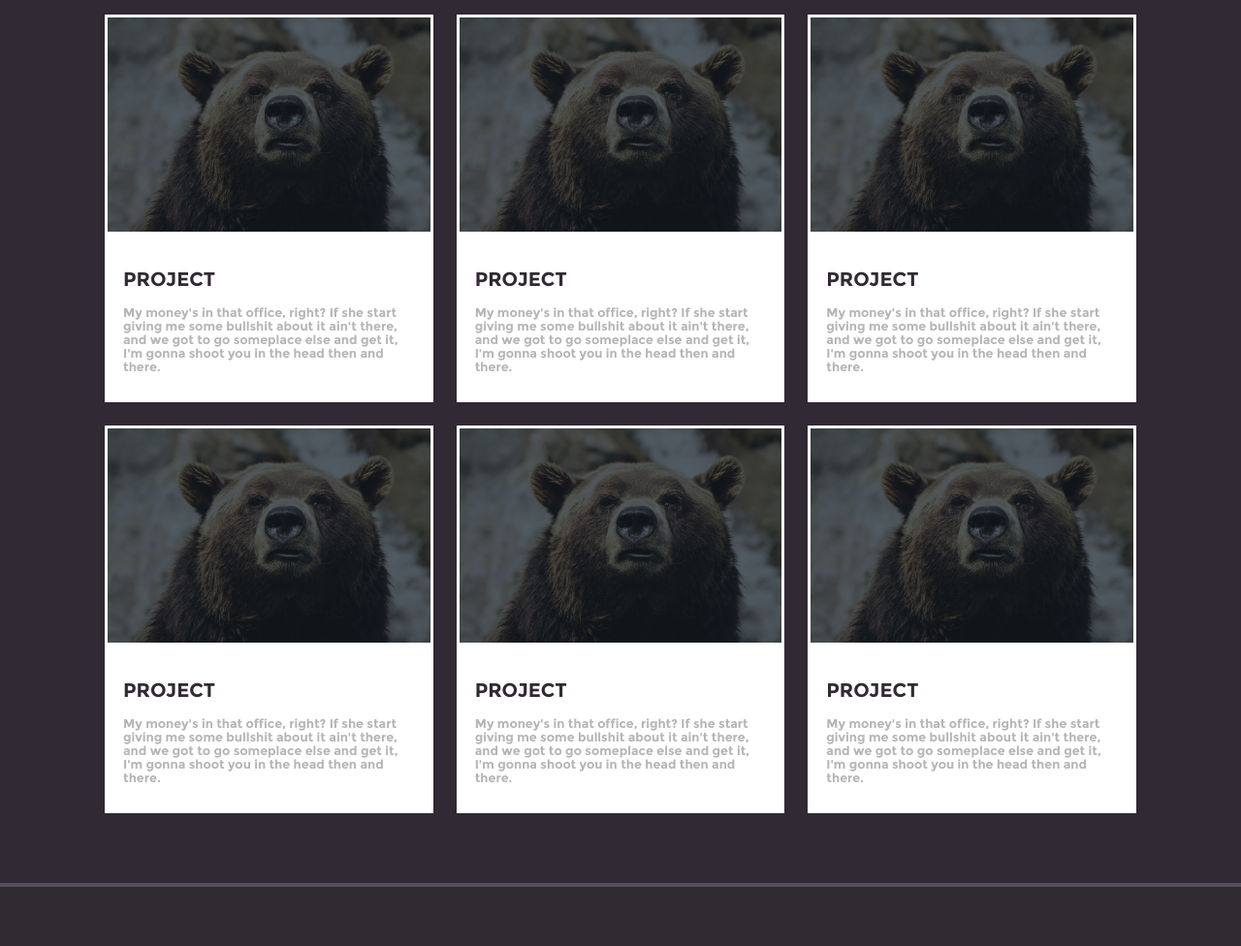
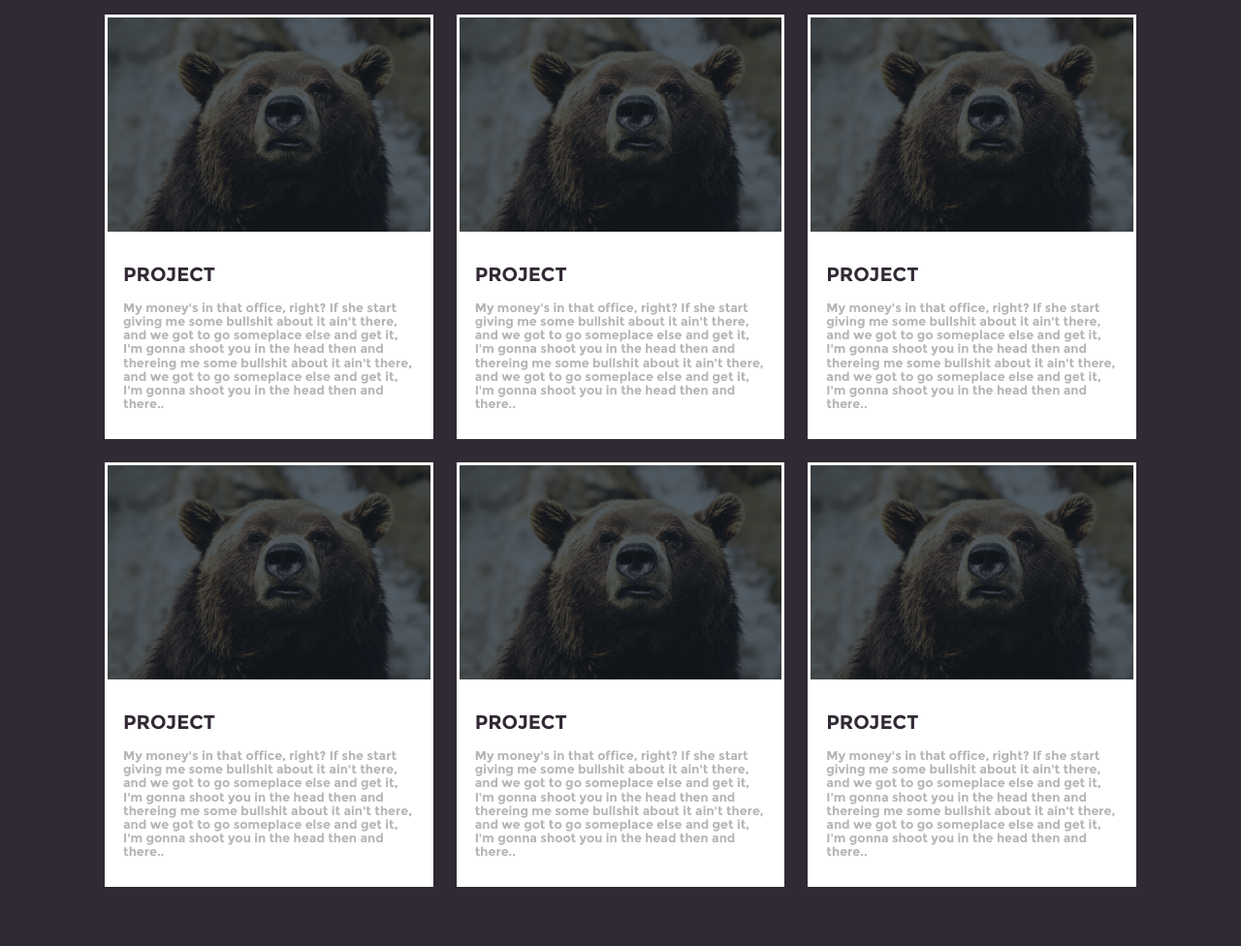
Before and after one commit to Blazingsonic/firecode-work-in-progress, a plain HTML site: page index.html in a window 1280 px wide. Shown: the part 1079-2055 px from the top of the page at 97% size. Drawn offline with Linux system fonts and the light colour scheme; files whose address does not match are found by name.

Commit message:
Update 2016-03-03T02:48:02.893Z

```diff
--- a/index.html
+++ b/index.html
@@ -42,56 +42,56 @@
 			</div>
 			<section class="grid grid--justify-center projects">
 				<article class="grid__col-12 grid__col-sm-6 grid__col-md-4">
-					<div class="project active">
-						<img src="img/bear.jpg" alt="">
+					<div class="grid__cell project">
+						<img class="grid__cell-img" src="img/bear.jpg" alt="">
 						<div class="project-bottom">
 							<h3>PROJECT</h3>
-							<p>My money's in that office, right? If she start giving me some bullshit about it ain't there, and we got to go someplace else and get it, I'm gonna shoot you in the head then and there.</p>
+							<p>My money's in that office, right? If she start giving me some bullshit about it ain't there, and we got to go someplace else and get it, I'm gonna shoot you in the head then and thereing me some bullshit about it ain't there, and we got to go someplace else and get it, I'm gonna shoot you in the head then and there..</p>
 						</div>
 					</div>
 				</article>
 				<article class="grid__col-12 grid__col-sm-6 grid__col-md-4">
-					<div class="project">
-						<img src="img/bear.jpg" alt="">
+					<div class="grid__cell project">
+						<img class="grid__cell-img" src="img/bear.jpg" alt="">
 						<div class="project-bottom">
 							<h3>PROJECT</h3>
-							<p>My money's in that office, right? If she start giving me some bullshit about it ain't there, and we got to go someplace else and get it, I'm gonna shoot you in the head then and there.</p>
+							<p>My money's in that office, right? If she start giving me some bullshit about it ain't there, and we got to go someplace else and get it, I'm gonna shoot you in the head then and thereing me some bullshit about it ain't there, and we got to go someplace else and get it, I'm gonna shoot you in the head then and there..</p>
 						</div>
 					</div>
 				</article>
 				<article class="grid__col-12 grid__col-sm-6 grid__col-md-4">
-					<div class="project">
-						<img src="img/bear.jpg" alt="">
+					<div class="grid__cell project">
+						<img class="grid__cell-img" src="img/bear.jpg" alt="">
 						<div class="project-bottom">
 							<h3>PROJECT</h3>
-							<p>My money's in that office, right? If she start giving me some bullshit about it ain't there, and we got to go someplace else and get it, I'm gonna shoot you in the head then and there.</p>
+							<p>My money's in that office, right? If she start giving me some bullshit about it ain't there, and we got to go someplace else and get it, I'm gonna shoot you in the head then and thereing me some bullshit about it ain't there, and we got to go someplace else and get it, I'm gonna shoot you in the head then and there..</p>
 						</div>
 					</div>
 				</article>
 				<article class="grid__col-12 grid__col-sm-6 grid__col-md-4">
-					<div class="project">
-						<img src="img/bear.jpg" alt="">
+					<div class="grid__cell project">
+						<img class="grid__cell-img" src="img/bear.jpg" alt="">
 						<div class="project-bottom">
 							<h3>PROJECT</h3>
-							<p>My money's in that office, right? If she start giving me some bullshit about it ain't there, and we got to go someplace else and get it, I'm gonna shoot you in the head then and there.</p>
+							<p>My money's in that office, right? If she start giving me some bullshit about it ain't there, and we got to go someplace else and get it, I'm gonna shoot you in the head then and thereing me some bullshit about it ain't there, and we got to go someplace else and get it, I'm gonna shoot you in the head then and there..</p>
 						</div>
 					</div>
 				</article>
 				<article class="grid__col-12 grid__col-sm-6 grid__col-md-4">
-					<div class="project">
-						<img src="img/bear.jpg" alt="">
+					<div class="grid__cell project">
+						<img class="grid__cell-img" src="img/bear.jpg" alt="">
 						<div class="project-bottom">
 							<h3>PROJECT</h3>
-							<p>My money's in that office, right? If she start giving me some bullshit about it ain't there, and we got to go someplace else and get it, I'm gonna shoot you in the head then and there.</p>
+							<p>My money's in that office, right? If she start giving me some bullshit about it ain't there, and we got to go someplace else and get it, I'm gonna shoot you in the head then and thereing me some bullshit about it ain't there, and we got to go someplace else and get it, I'm gonna shoot you in the head then and there..</p>
 						</div>
 					</div>
 				</article>
 				<article class="grid__col-12 grid__col-sm-6 grid__col-md-4">
-					<div class="project">
-						<img src="img/bear.jpg" alt="">
+					<div class="grid__cell project">
+						<img class="grid__cell-img" src="img/bear.jpg" alt="">
 						<div class="project-bottom">
 							<h3>PROJECT</h3>
-							<p>My money's in that office, right? If she start giving me some bullshit about it ain't there, and we got to go someplace else and get it, I'm gonna shoot you in the head then and there.</p>
+							<p>My money's in that office, right? If she start giving me some bullshit about it ain't there, and we got to go someplace else and get it, I'm gonna shoot you in the head then and thereing me some bullshit about it ain't there, and we got to go someplace else and get it, I'm gonna shoot you in the head then and there..</p>
 						</div>
 					</div>
 				</article>
```
